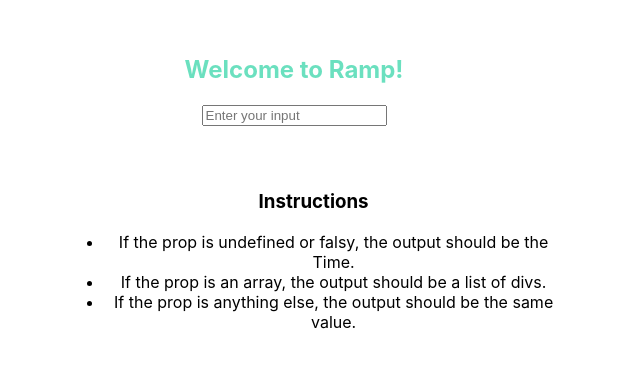
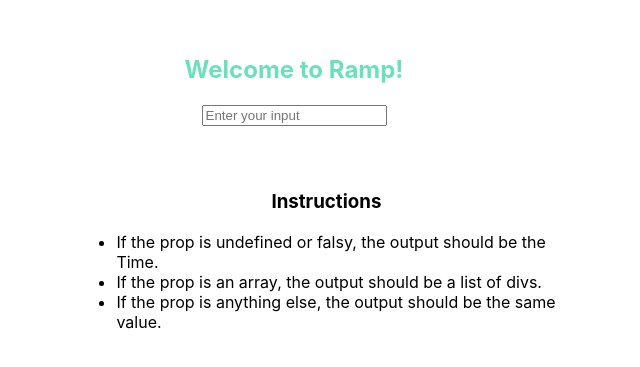
Before and after one commit to Joemokhtarali/Ramp-React-Component, a React (Create React App) app in the folder ramp/: page / in a window 1280 px wide. Shown: the part 201-568 px from the top of the page, without its empty margins (346-986 px from the left). Built offline with nearby package versions, Linux system fonts and the light colour scheme.

Commit message:
finished styling

```diff
--- a/ramp/src/App.js
+++ b/ramp/src/App.js
@@ -22,7 +22,7 @@
         </input>
       </div>
 
-      <div style={{ marginLeft: "32%", marginTop: "5%", width: "500px" }}>
+      <div style={{ marginLeft: "33%", marginTop: "5%", width: "500px" }}>
         <Ramp input={input} />
       </div>
     </div>
--- a/ramp/src/Ramp.js
+++ b/ramp/src/Ramp.js
@@ -1,6 +1,5 @@
 import React from "react";
 import Time from "./Time";
-// import Instruction from './Instructions'
 
 export default function Ramp(props) {
   let input = props.input;
@@ -9,9 +8,9 @@
     switch (input) {
       case "":
         return (
-            <div style={{ textAlign: "center" }}>
+            <div>
             <h3>Instructions</h3>
-            <ul>
+            <ul style={{ textAlign: "left" }}>
               <li>If the prop is undefined or falsy, the output should be the Time.</li>
               <li>If the prop is an array, the output should be a list of divs.</li>
               <li>
```
Also changed, not shown: 1 other file (tests, documents, lock files or other folders).
